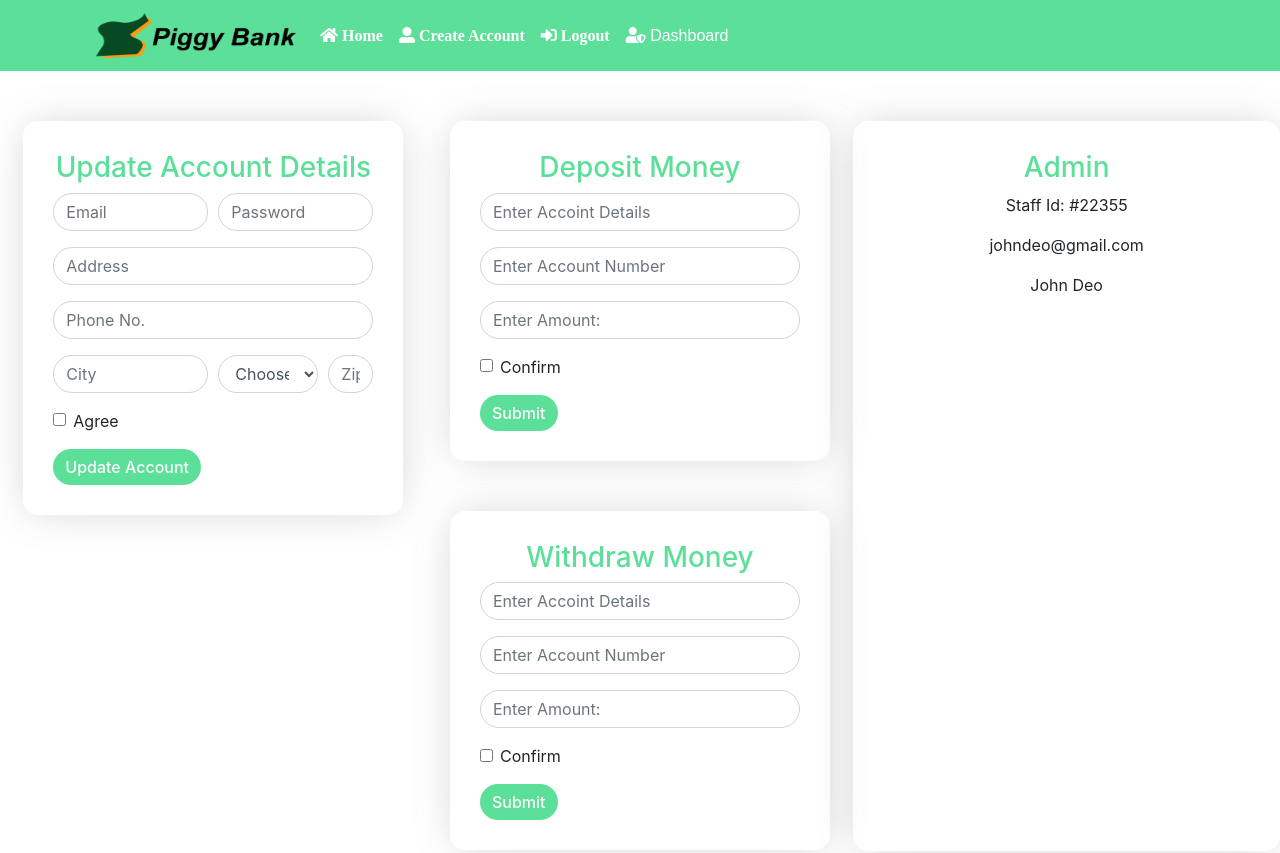
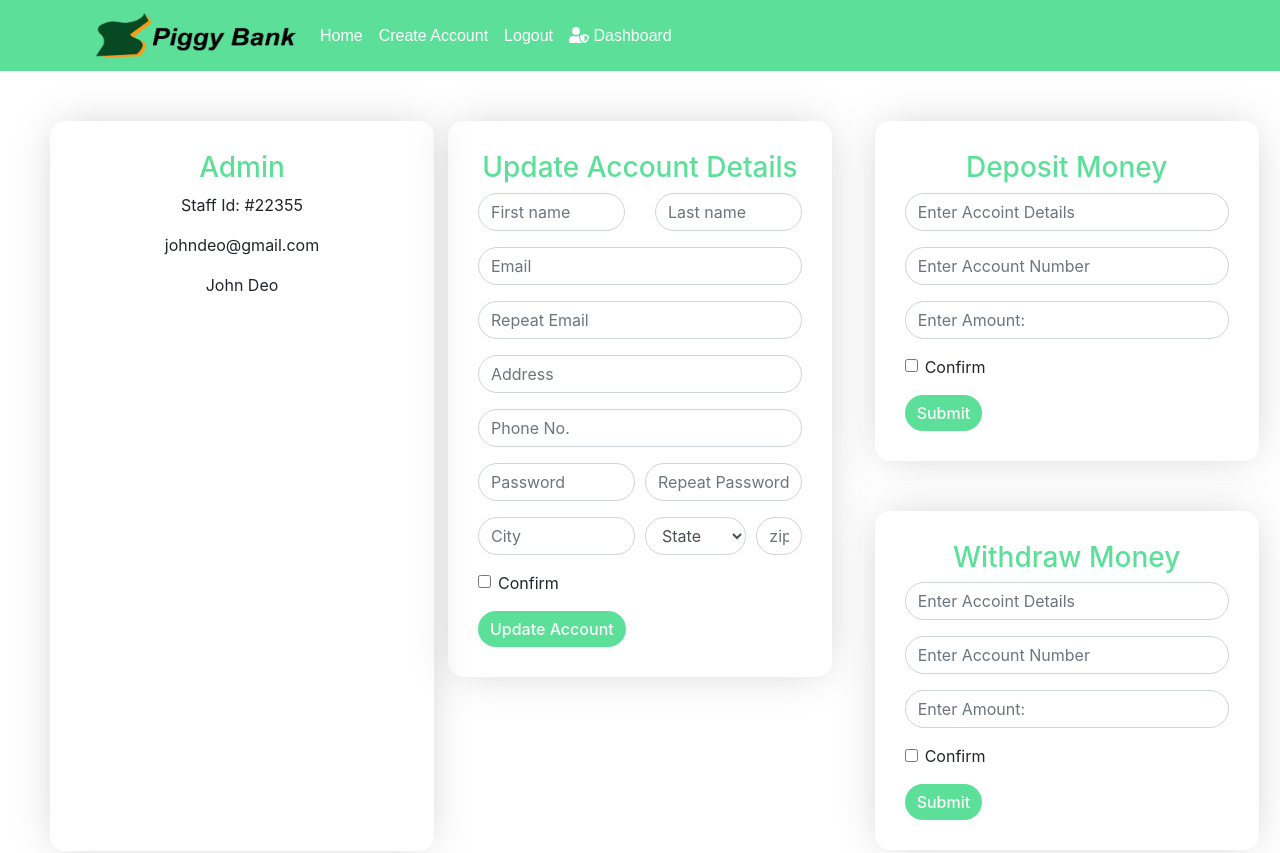
Before and after one commit to hillarykings/Piggy-Bank, a plain HTML site: page dashboard.html in a window 1280 px wide. Shown: the top 853 px of the page. Drawn offline with nearby package versions, Linux system fonts and the light colour scheme.

Commit message:
updated the css styl for the home page  admin page

```diff
--- a/dashboard.html
+++ b/dashboard.html
@@ -24,13 +24,13 @@
               <div class="collapse navbar-collapse" id="navbarTogglerDemo02">
                 <ul class="navbar-nav mr-auto mt-2 mt-lg-0">
                   <li class="nav-item active">
-                    <a class="nav-link" href="index.html"><i class="fas fa-home"> Home</i></a>
+                    <a class="nav-link" href="index.html">Home</a>
                   </li>
                   <li class="nav-item">
-                      <a class="nav-link" href="createacc.html"><i class="fas fa-user-alt"> Create Account</i></a>
+                      <a class="nav-link" href="createacc.html">Create Account</a>
                     </li>
                     <li class="nav-item">
-                          <a class="nav-link" href="login.html"><i class="fas fa-sign-in-alt"> Logout</i></a>
+                          <a class="nav-link" href="login.html">Logout</a>
                         </li>
                   <li class="nav-item">
                     <a class="nav-link" href="dashboard.html"><i class="fas fa-user-shield"></i> Dashboard<span class="sr-only active">(current)</span></a>
@@ -48,49 +48,80 @@
       <!-- Update form -->
 
       <div class="form-div">
+          <div class="user-info">
+              <h3 class="headings">Admin</h3>
+              <p>Staff Id: #22355</p>
+              <p>johndeo@gmail.com</p>
+              <p>John Deo</p>
+            </div>
         <div>
           <form class="login-form">
             <h3 class="headings">Update Account Details</h3>
-            <div class="form-row">
-              <div class="form-group col-md-6">
-                <!-- <label for="inputEmail4">Email</label> -->
-                <input type="email" class="form-control form-md" id="inputEmail4" placeholder="Email">
+            <div class="row form-group">
+                <div class="col">
+                  <input type="text" class="form-control" placeholder="First name">
                 </div>
-              <div class="form-group col-md-6">
-                <!-- <label for="inputPassword4">Password</label> -->
-                <input type="password" class="form-control form-md" id="inputPassword4" placeholder="Password">
+                <div class="col">
+                  <input type="text" class="form-control" placeholder="Last name">
                 </div>
               </div>
+
+                <div class="form-group">
+                  <input type="email" class="form-control" id="inputEmail3" placeholder="Email">
+                </div>
+                <div class="form-group">
+                  <input type="email" class="form-control" id="inputEmail3" placeholder="Repeat Email">
+                </div>
+
               <div class="form-group">
                 <!-- <label for="inputAddress">Address</label> -->
-              <input type="text" class="form-control form-md" id="inputAddress" placeholder="Address">
+                <input type="text" class="form-control" id="inputAddress" placeholder="Address">
               </div>
               <div class="form-group">
                 <!-- <label for="inputAddress2">Phone No.</label> -->
-              <input type="number" class="form-control form-md" id="inputAddress2" placeholder="Phone No.">
+                <input type="number" class="form-control" id="inputAddress2" placeholder="Phone No.">
               </div>
               <div class="form-row">
                 <div class="form-group col-md-6">
                   <!-- <label for="inputCity">City</label> -->
-                <input type="text" class="form-control form-md" id="inputCity" placeholder="City">
+                  <input type="password" class="form-control" id="inputCity" placeholder="Password">
+                </div>
+                <div class="form-group col-md-6">
+                  <!-- <label for="inputCity">City</label> -->
+                  <input type="password" class="form-control" id="inputCity" placeholder="Repeat Password">
+                </div>
+                <div class="form-group col-md-6">
+                    <!-- <label for="inputCity">City</label> -->
+                    <input type="text" class="form-control" id="inputCity" placeholder="City">
                   </div>
                   <div class="form-group col-md-4">
                     <!-- <label for="inputState">State</label> -->
-                <select id="inputState" class="form-control form-md">
-                  <option selected>Choose...</option>
+                    <select id="inputState" class="form-control">
+                      <option selected>State</option>
                       <option>...</option>
                     </select>
                   </div>
                   <div class="form-group col-md-2">
                     <!-- <label for="inputZip">Zip</label> -->
-                <input type="text" class="form-control form-md" id="inputZip" placeholder="Zip">
+                    <input type="text" class="form-control" id="inputZip" placeholder="zip">
                   </div>
+                <!-- <div class="form-group col-md-4">
+                  <label for="inputState">State</label>
+                  <select id="inputState" class="form-control">
+                    <option selected>Choose...</option>
+                    <option>...</option>
+                  </select>
+                </div> -->
+                <!-- <div class="form-group col-md-2">
+                   <label for="inputZip">Zip</label>
+                  <input type="text" class="form-control" id="inputZip" placeholder="Zip">
+                </div> -->
               </div>
             <div class="form-group">
               <div class="form-check">
                 <input class="form-check-input" type="checkbox" id="gridCheck">
                 <label class="form-check-label" for="gridCheck">
-                  Agree
+                  Confirm
                 </label>
               </div>
             </div>
@@ -141,12 +172,6 @@
                 <button type="submit" class="btn btn-primary form-btn">Submit</button>
               </form>
         </div>
-        <div class="user-info">
-          <h3 class="headings">Admin</h3>
-          <p>Staff Id: #22355</p>
-          <p>johndeo@gmail.com</p>
-          <p>John Deo</p>
-        </div>
 
       </div>
 
--- a/style.css
+++ b/style.css
@@ -27,9 +27,14 @@
     background-color: #5CE099!important;
 }
 
-.nav-item .nav-link {
+.navbar-nav-item {
+    display: flex;
+    justify-content: flex-start!important;
+}
+
+.nav-link {
     color: #fff!important;
-    font-family: Arial, Helvetica!important;
+    font-family: Arial!important;
 }
 
 .nav-item .nav-link:hover {
@@ -50,26 +55,30 @@
 /* Hero section */
 
 .hero-section {
-    display: grid;
+    display: flex;
+    justify-content: center;
+    /* margin-bottom: -20px; */
+    /* position: relative;
+    top: 50%;
+    left: 50%;
+    transform: translate(-30%, -10%); */
+    /* display: grid;
     grid-template-columns: 1fr 1fr;
-    text align: center;
+    text align: center; */
 }
 
 .hero-img {
-    width: 90%;
+    width: ;
     height: 72vh;
 
 }
 
-.dst {
-    padding-top: 40px;
+.discription {
+    text-align: center;
 }
 
 .hero-heading {
-    width: 80%;
-    margin: auto;
-    padding-top: 50px;
-    height: auto;
+
 }
 
 .hero-btn1 {
@@ -123,7 +132,7 @@
 }
 
 .login-form {
-    width: 380px;!important;
+    width: 90%;!important;
     margin: 50px auto!important;
     -webkit-box-shadow: 0px 0px 43px -9px rgba(186,186,186,0.81);
     -moz-box-shadow: 0px 0px 43px -9px rgba(186,186,186,0.81);
@@ -137,8 +146,11 @@
 }
 
 .form-div {
+    width: 100%;
     display: grid;
     grid-template-columns: 1fr 1fr 1fr;
+    /* grid-gap: 20px; */
+
 
 }
 
@@ -146,16 +158,17 @@
 /* USER INFORMATIN SECTION */
 
 .user-info {
+    width:90%;
     text-align: center;
     padding-top: 150px;
     margin-top: 50px;
+    margin-left: 50px;
     height: 88%;
     -webkit-box-shadow: 0px 0px 43px -9px rgba(186,186,186,0.81);
     -moz-box-shadow: 0px 0px 43px -9px rgba(186,186,186,0.81);
     box-shadow: 0px 0px 43px -9px rgba(186,186,186,0.81);
     padding: 30px;
     border-radius: 15px;
-
 }
 
 /* TYPOGRAPHY SECTION */
@@ -165,3 +178,73 @@
     text-align: center;
     font-weight: 500;
 }
+
+
+
+
+@media (min-width: 1281px) {
+
+
+}
+
+/*
+  ##Device = Laptops, Desktops
+  ##Screen = B/w 1025px to 1280px
+*/
+
+@media (min-width: 1025px) and (max-width: 1280px) {
+
+
+}
+
+/*
+  ##Device = Tablets, Ipads (portrait)
+  ##Screen = B/w 768px to 1024px
+*/
+
+@media (min-width: 768px) and (max-width: 1024px) {
+
+
+
+}
+
+/*
+  ##Device = Tablets, Ipads (landscape)
+  ##Screen = B/w 768px to 1024px
+*/
+
+@media (min-width: 768px) and (max-width: 1024px) and (orientation: landscape) {
+
+
+
+}
+
+/*
+  ##Device = Low Resolution Tablets, Mobiles (Landscape)
+  ##Screen = B/w 481px to 767px
+*/
+
+@media (min-width: 481px) and (max-width: 767px) {
+
+    .form-div {
+        display: grid;
+        grid-template-columns: 1fr;
+
+    }
+
+}
+
+/*
+  ##Device = Most of the Smartphones Mobiles (Portrait)
+  ##Screen = B/w 320px to 479px
+*/
+
+@media (min-width: 320px) and (max-width: 480px) {
+
+.form-div {
+    display: grid;
+    grid-template-columns: 1fr;
+
+}
+
+}
```
Also changed, not shown: index.html (+10 -11 lines), 1 other file. Lines whose indentation alone changed are shown as unchanged.
